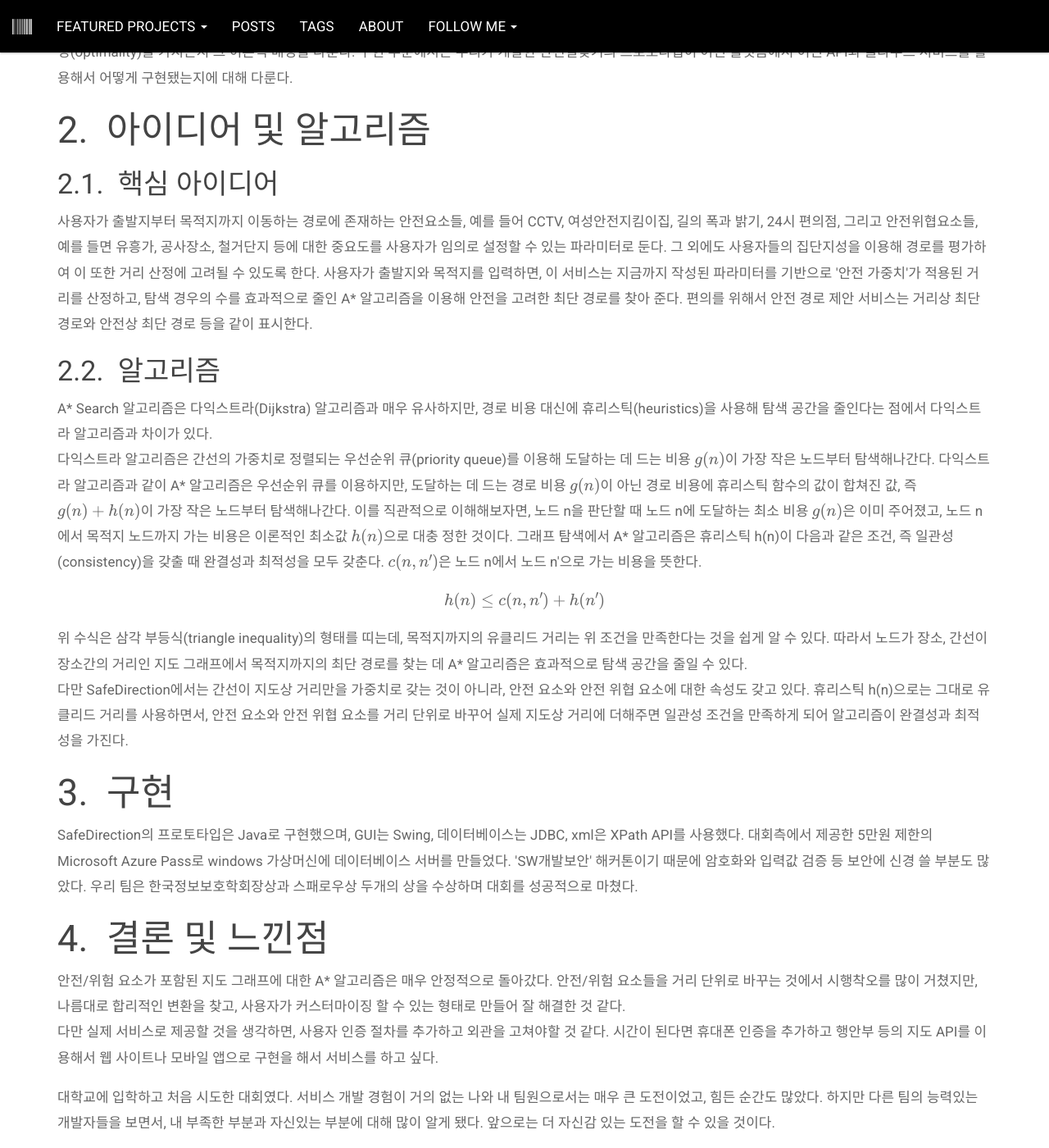
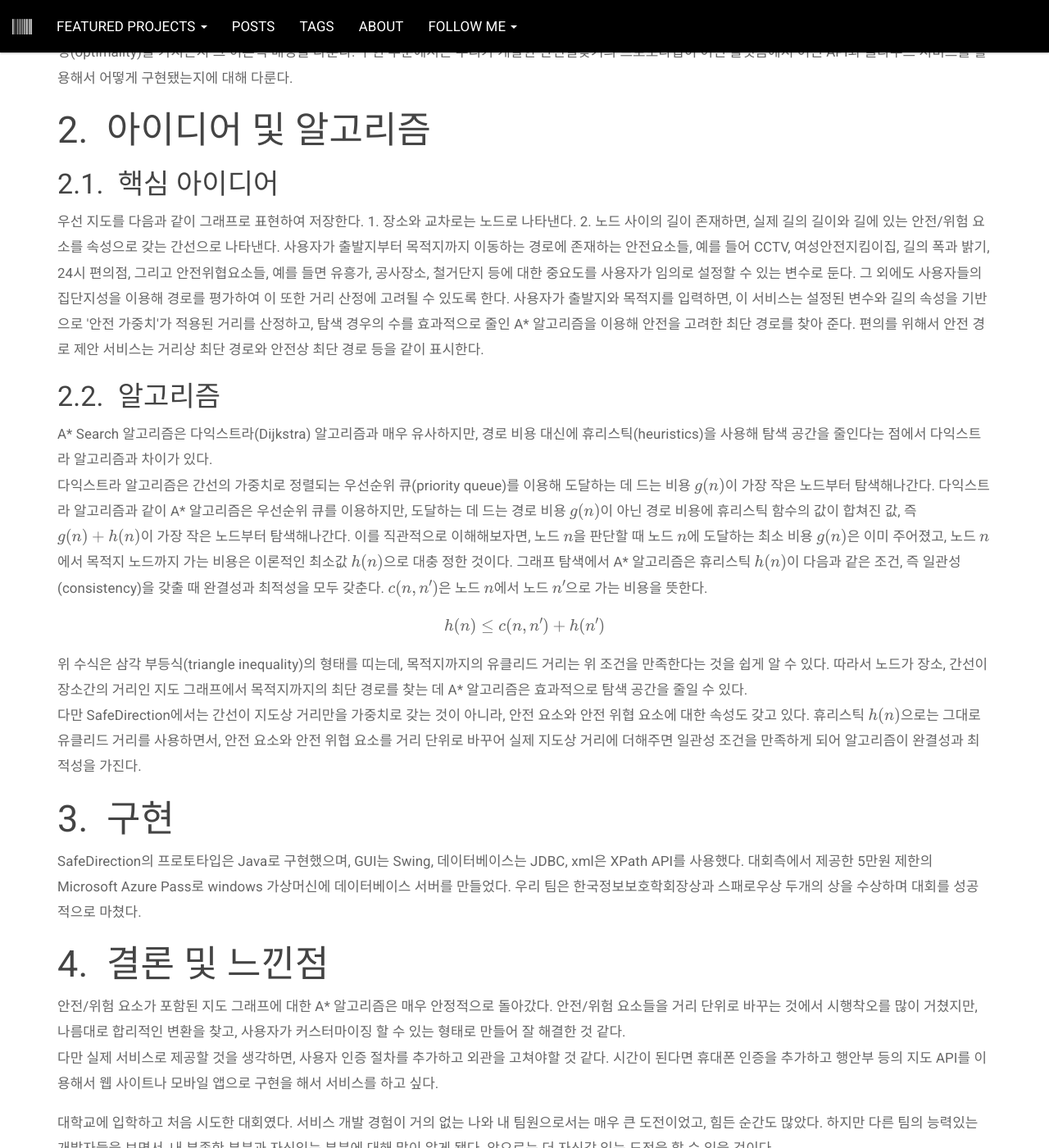
Before and after one commit to PnDong/pndong.github.io, a Jekyll site: the page built from _posts/2020-02-11-safe-direction-using-astar.html, in a window 1280 px wide and 1400 px high, scrolled down 950 px. Shown: the whole window at 82% size. Built offline with Jekyll 4.4.1, drawn with Linux system fonts in a browser that asks for light colours; nearby versions of some CDN libraries; formulas are drawn with MathJax 3; comment, search, counter and statistics services are not loaded; some of the changed text lies outside the part shown.

Commit message:
Update post

```diff
--- a/_posts/2020-02-11-safe-direction-using-astar.html
+++ b/_posts/2020-02-11-safe-direction-using-astar.html
@@ -36,9 +36,12 @@ use_math: true
 <h3>핵심 아이디어</h3>
 
 <p>
+	우선 지도를 다음과 같이 그래프로 표현하여 저장한다.
+	1. 장소와 교차로는 노드로 나타낸다.
+	2. 노드 사이의 길이 존재하면, 실제 길의 길이와 길에 있는 안전/위험 요소를 속성으로 갖는 간선으로 나타낸다.
 	사용자가 출발지부터 목적지까지 이동하는 경로에 존재하는 안전요소들, 예를 들어 CCTV, 여성안전지킴이집, 길의 폭과 밝기, 24시 편의점, 그리고 안전위협요소들, 예를 들면 유흥가, 공사장소,
-	철거단지 등에 대한 중요도를 사용자가 임의로 설정할 수 있는 파라미터로 둔다. 그 외에도 사용자들의 집단지성을 이용해 경로를 평가하여 이 또한 거리 산정에 고려될 수 있도록 한다.
-	사용자가 출발지와 목적지를 입력하면, 이 서비스는 지금까지 작성된 파라미터를 기반으로 '안전 가중치'가 적용된 거리를 산정하고, 탐색 경우의 수를 효과적으로 줄인 A* 알고리즘을 이용해 안전을 고려한 최단 경로를 찾아 준다.
+	철거단지 등에 대한 중요도를 사용자가 임의로 설정할 수 있는 변수로 둔다. 그 외에도 사용자들의 집단지성을 이용해 경로를 평가하여 이 또한 거리 산정에 고려될 수 있도록 한다.
+	사용자가 출발지와 목적지를 입력하면, 이 서비스는 설정된 변수와 길의 속성을 기반으로 '안전 가중치'가 적용된 거리를 산정하고, 탐색 경우의 수를 효과적으로 줄인 A* 알고리즘을 이용해 안전을 고려한 최단 경로를 찾아 준다.
 	편의를 위해서 안전 경로 제안 서비스는 거리상 최단 경로와 안전상 최단 경로 등을 같이 표시한다.
 </p>
 
@@ -49,12 +52,12 @@ use_math: true
 	다익스트라 알고리즘은 간선의 가중치로 정렬되는 우선순위 큐(priority queue)를 이용해 도달하는 데 드는 비용 $g(n)$이 가장 작은 노드부터 탐색해나간다.
 	다익스트라 알고리즘과 같이 A* 알고리즘은 우선순위 큐를 이용하지만,
 	도달하는 데 드는 경로 비용 $g(n)$이 아닌 경로 비용에 휴리스틱 함수의 값이 합쳐진 값, 즉 $g(n) + h(n)$이 가장 작은 노드부터 탐색해나간다.
-	이를 직관적으로 이해해보자면, 노드 n을 판단할 때 노드 n에 도달하는 최소 비용 $g(n)$은 이미 주어졌고, 노드 n에서 목적지 노드까지 가는 비용은 이론적인 최소값 $h(n)$으로 대충 정한 것이다.
-	그래프 탐색에서 A* 알고리즘은 휴리스틱 h(n)이 다음과 같은 조건, 즉 일관성(consistency)을 갖출 때 완결성과 최적성을 모두 갖춘다. $c(n,n')$은 노드 n에서 노드 n'으로 가는 비용을 뜻한다.
+	이를 직관적으로 이해해보자면, 노드 $n$을 판단할 때 노드 $n$에 도달하는 최소 비용 $g(n)$은 이미 주어졌고, 노드 $n$에서 목적지 노드까지 가는 비용은 이론적인 최소값 $h(n)$으로 대충 정한 것이다.
+	그래프 탐색에서 A* 알고리즘은 휴리스틱 $h(n)$이 다음과 같은 조건, 즉 일관성(consistency)을 갖출 때 완결성과 최적성을 모두 갖춘다. $c(n,n')$은 노드 $n$에서 노드 $n'$으로 가는 비용을 뜻한다.
 	$$h(n) \leq c(n,n') + h(n')$$
 	위 수식은 삼각 부등식(triangle inequality)의 형태를 띠는데, 목적지까지의 유클리드 거리는 위 조건을 만족한다는 것을 쉽게 알 수 있다.
 	따라서 노드가 장소, 간선이 장소간의 거리인 지도 그래프에서 목적지까지의 최단 경로를 찾는 데 A* 알고리즘은 효과적으로 탐색 공간을 줄일 수 있다.<br>
-	다만 SafeDirection에서는 간선이 지도상 거리만을 가중치로 갖는 것이 아니라, 안전 요소와 안전 위협 요소에 대한 속성도 갖고 있다. 휴리스틱 h(n)으로는 그대로 유클리드 거리를 사용하면서,
+	다만 SafeDirection에서는 간선이 지도상 거리만을 가중치로 갖는 것이 아니라, 안전 요소와 안전 위협 요소에 대한 속성도 갖고 있다. 휴리스틱 $h(n)$으로는 그대로 유클리드 거리를 사용하면서,
 	안전 요소와 안전 위협 요소를 거리 단위로 바꾸어 실제 지도상 거리에 더해주면 일관성 조건을 만족하게 되어 알고리즘이 완결성과 최적성을 가진다.
 </p>
 
@@ -62,7 +65,7 @@ use_math: true
 
 <p>
 	SafeDirection의 프로토타입은 Java로 구현했으며, GUI는 Swing, 데이터베이스는 JDBC, xml은 XPath API를 사용했다.
-	대회측에서 제공한 5만원 제한의 Microsoft Azure Pass로 windows 가상머신에 데이터베이스 서버를 만들었다. 'SW개발보안' 해커톤이기 때문에 암호화와 입력값 검증 등 보안에 신경 쓸 부분도 많았다.
+	대회측에서 제공한 5만원 제한의 Microsoft Azure Pass로 windows 가상머신에 데이터베이스 서버를 만들었다.
 	우리 팀은 한국정보보호학회장상과 스패로우상 두개의 상을 수상하며 대회를 성공적으로 마쳤다.
 </p>
 
```
Also changed, not shown: other parts of _posts/2020-02-11-safe-direction-using-astar.html (+1 -1 lines).
